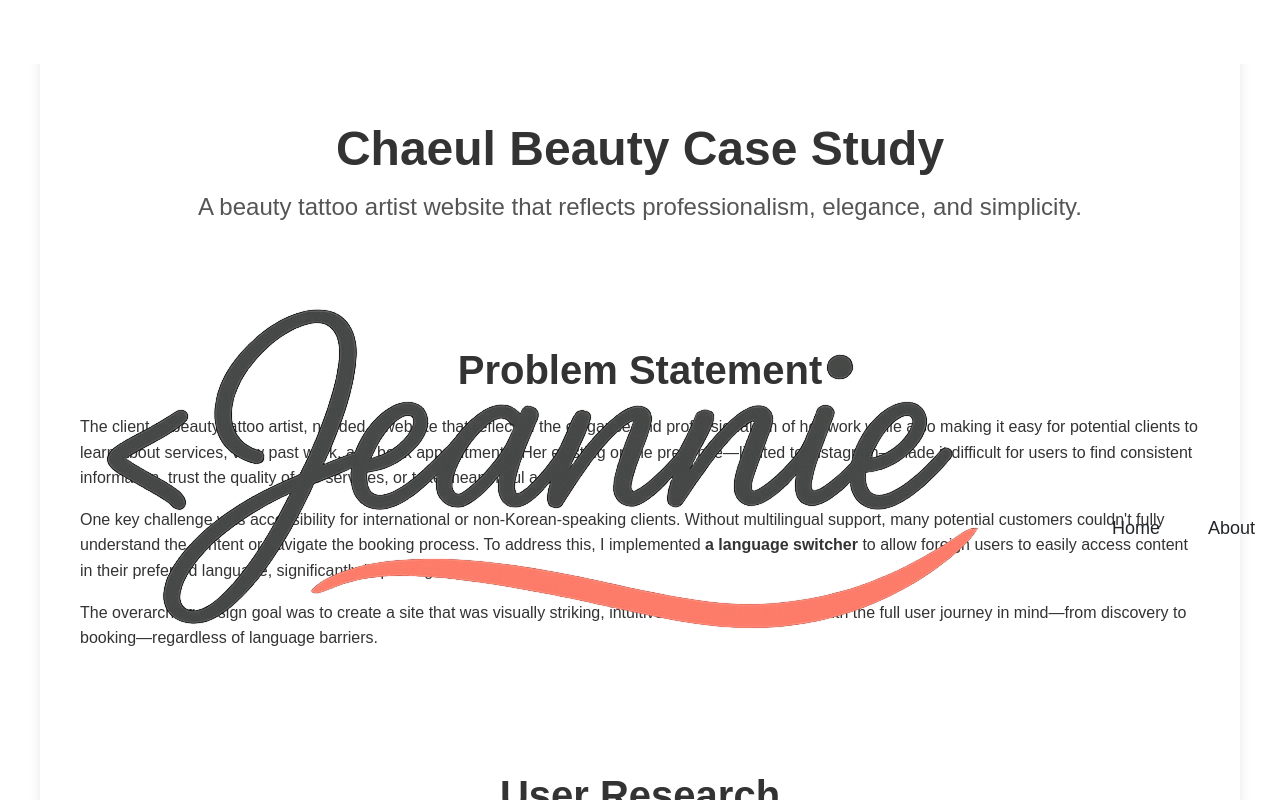
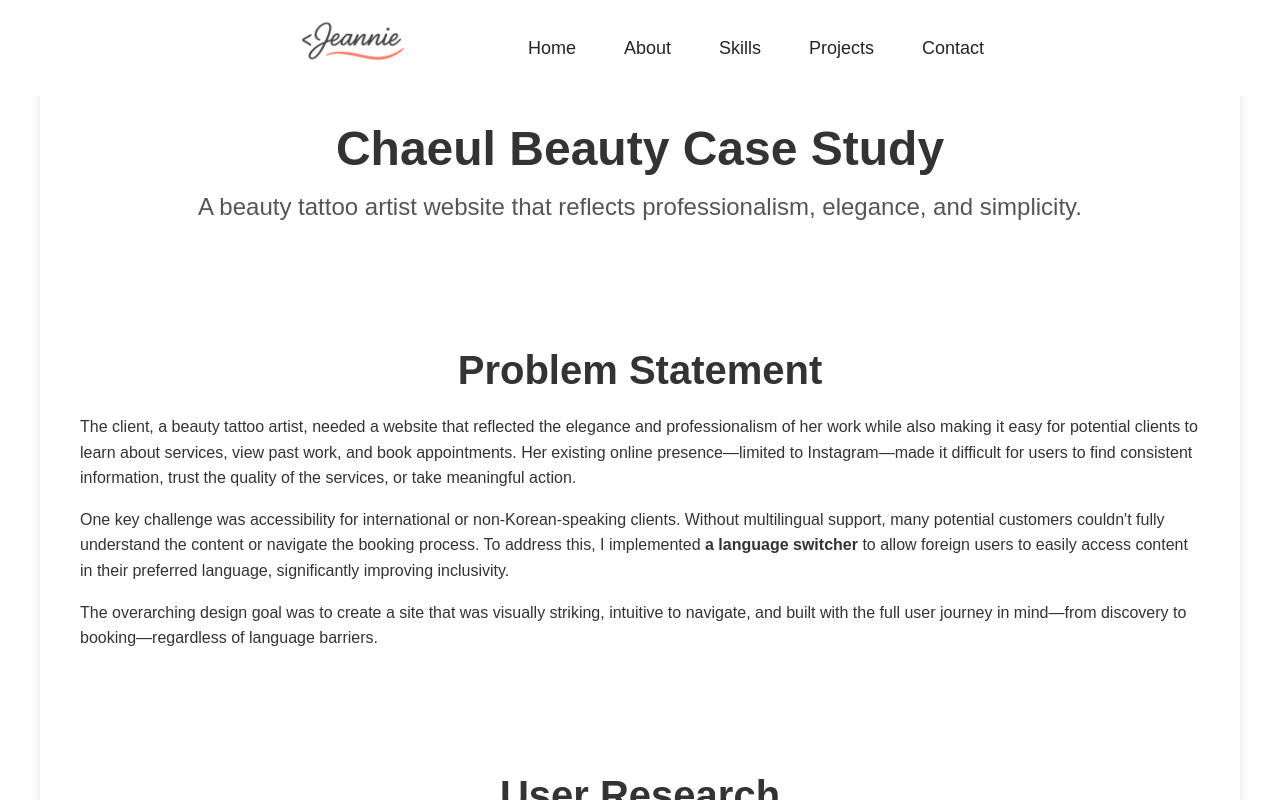
Before and after one commit to Mijincode/jeannie-portfolio, a React (Create React App) app: page /projects/chaeul-beauty in a window 1280 px wide. Shown: the top 800 px of the page. Built offline with nearby package versions, Linux system fonts and the light colour scheme.

Commit message:
Udate navbar css

```diff
--- a/src/components/styles.css
+++ b/src/components/styles.css
@@ -13,11 +13,14 @@ header.sticky {
 /* Navbar Container */
 .navbar-container {
   max-width: 1200px;
-  margin: 0 auto;
+  margin: 1rem auto;
   padding: 1rem 1rem;
   height: 4rem;
   font-size: large;
   font-family: Arial, Helvetica, sans-serif;
+  display: flex;
+  flex-direction: row;
+  justify-content: center;
 }
 
 /* Flex wrapper */
@@ -26,7 +29,12 @@ header.sticky {
   display: flex;
   align-items: center;
   justify-content: space-between;
-  gap: 2rem;
+  gap: 7rem;
+}
+
+.logo {
+  width: 120px;
+  height: 120px;
 }
 
 /* Navbar Brand */
```
